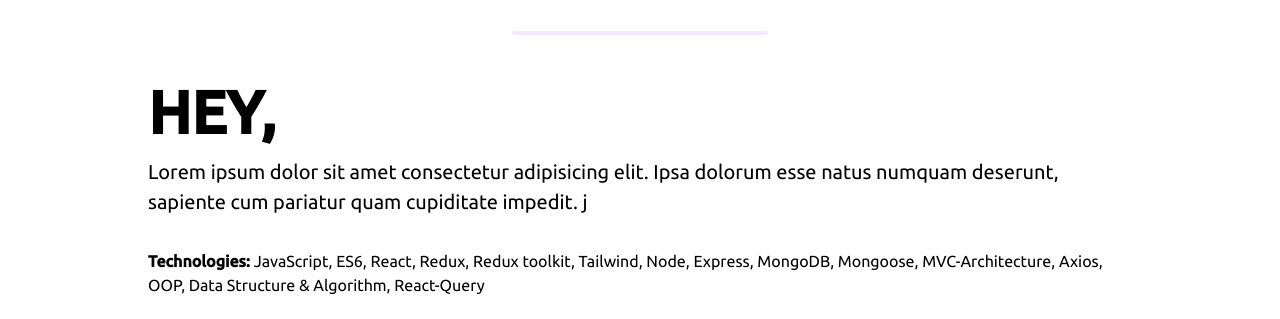
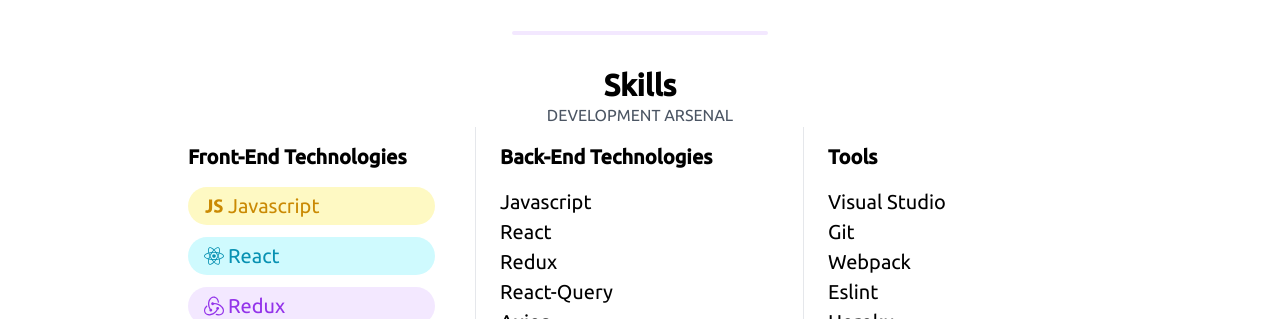
Before and after one commit to md-musa/portfolio, a React (Create React App) app: page / in a window 1280 px wide. Shown: the part 2481-2800 px from the top of the page. Built offline with nearby package versions, Linux system fonts and the light colour scheme.

Commit message:
skills added

```diff
--- a/src/components/About.jsx
+++ b/src/components/About.jsx
@@ -1,5 +1,13 @@
 import React from 'react';
+import { FaReact } from 'react-icons/fa';
 // import profileImg from '../assets/images/md_musa.png';
+import { IoLogoJavascript } from 'react-icons/io';
+
+import { SiRedux, SiTailwindcss } from 'react-icons/si';
+import { SiReacttable } from 'react-icons/si';
+import { FaHtml5 } from 'react-icons/fa';
+import { DiCss3Full } from 'react-icons/di';
+
 function About() {
   return (
     <section className="py-10 px-2 md:px-32 bg-white mt-16 border-t-4 border-gray-100">
@@ -12,18 +20,67 @@
       </div>
       <div className="border-2 mx-auto my-8 border-purple-100 rounded-full w-1/4 h-1"></div>
 
-      <div className="px-5">
-        <h3 className="leading-normal font-bold text-6xl">HEY,</h3>
-        <p className="text-xl leading-normal mb-8">
-          Lorem ipsum dolor sit amet consectetur adipisicing elit. Ipsa dolorum esse natus
-          numquam deserunt, sapiente cum pariatur quam cupiditate impedit. j
-        </p>
+      <h1 className="text-center font-semibold text-3xl ">Skills</h1>
+      <p className="text-center font-normal text-md text-gray-600">DEVELOPMENT ARSENAL</p>
 
-        <p>
-          <b>Technologies: </b>
-          JavaScript, ES6, React, Redux, Redux toolkit, Tailwind, Node, Express, MongoDB,
-          Mongoose, MVC-Architecture, Axios, OOP, Data Structure & Algorithm, React-Query
-        </p>
+      <div className="grid md:grid-cols-3 px-5">
+        <div className="border-r px-10">
+          <h3 className="font-semibold text-xl my-4">Front-End Technologies</h3>
+
+          <ul className="space-y-3">
+            <li className="technology bg-yellow-100 text-yellow-600 rounded-full">
+              <IoLogoJavascript /> <span>Javascript</span>
+            </li>
+
+            <li className="technology bg-cyan-100 text-cyan-600 rounded-full">
+              <FaReact /> <span>React</span>
+            </li>
+
+            <li className="technology bg-purple-100 text-purple-600 rounded-full">
+              <SiRedux /> <span>Redux</span>
+            </li>
+
+            <li className="technology bg-red-100 text-red-600 rounded-full">
+              <SiReacttable /> <span>React-query</span>
+            </li>
+
+            <li className="technology bg-sky-100 text-sky-600 rounded-full">
+              <SiTailwindcss /> <span>Tailwind</span>
+            </li>
+
+            <li className="technology bg-orange-100 text-orange-600 rounded-full">
+              <FaHtml5 /> <span>HTML</span>
+            </li>
+
+            <li className="technology bg-blue-100 text-blue-600 rounded-full">
+              <DiCss3Full /> <span>CSS</span>
+            </li>
+          </ul>
+        </div>
+        <div className="border-r px-6">
+          <h3 className="font-semibold text-xl my-4">Back-End Technologies</h3>
+          <ul>
+            <li>Javascript</li>
+            <li>React</li>
+            <li>Redux</li>
+            <li>React-Query</li>
+            <li>Axios</li>
+            <li>Tailwind</li>
+            <li>HTML</li>
+            <li>CSS</li>
+          </ul>
+        </div>
+        <div className=" px-6">
+          <h3 className="font-semibold text-xl my-4">Tools</h3>
+          <ul>
+            <li>Visual Studio</li>
+            <li>Git</li>
+            <li>Webpack</li>
+            <li>Eslint</li>
+            <li>Heroku</li>
+            <li>Netlify</li>
+          </ul>
+        </div>
       </div>
     </section>
   );
--- a/src/components/Project.jsx
+++ b/src/components/Project.jsx
@@ -6,9 +6,9 @@
   return (
     <div className="flex flex-col-reverse md:grid md:grid-cols-[1fr_2fr] md:mx-6 mb-5 mx-2 py-14 px-6 rounded-md bg-white border-2 border-gray-200 shadow-lg">
       {/*-------> left side <---------*/}
-      <div className="self-center md:pl-10">
-        {/* <p className="text-md mb-6 font-semibold">PROJECT</p> */}
-        <h2 className="text-4xl md:text-6xl font-bold mb-5">{title}</h2>
+      <div className="self-center md:pl-8">
+        <p className="text-md mb-3 font-semibold">PROJECT</p>
+        <h2 className="text-4xl md:text-5xl font-bold mb-5">{title}</h2>
         <h5 className="text-xl text-gray-500 ">{subtitle}</h5>
         <p className="text-gray-500 text-lg mt-5">{description}</p>
 
--- a/src/index.css
+++ b/src/index.css
@@ -23,6 +23,10 @@
 .logo {
   user-select: none;
   font-family: fantasy;
+}
+
+.technology {
+  @apply px-4 flex items-center space-x-1 py-1;
 }
 
 body {
@@ -75,3 +79,9 @@
 body {
   background: rgb(245, 245, 245);
 }
+
+ul li {
+  font-size: 20px;
+  /* color: rgb(80, 79, 79); */
+  /* border: solid 2px rgb(248, 236, 191); */
+}
```
